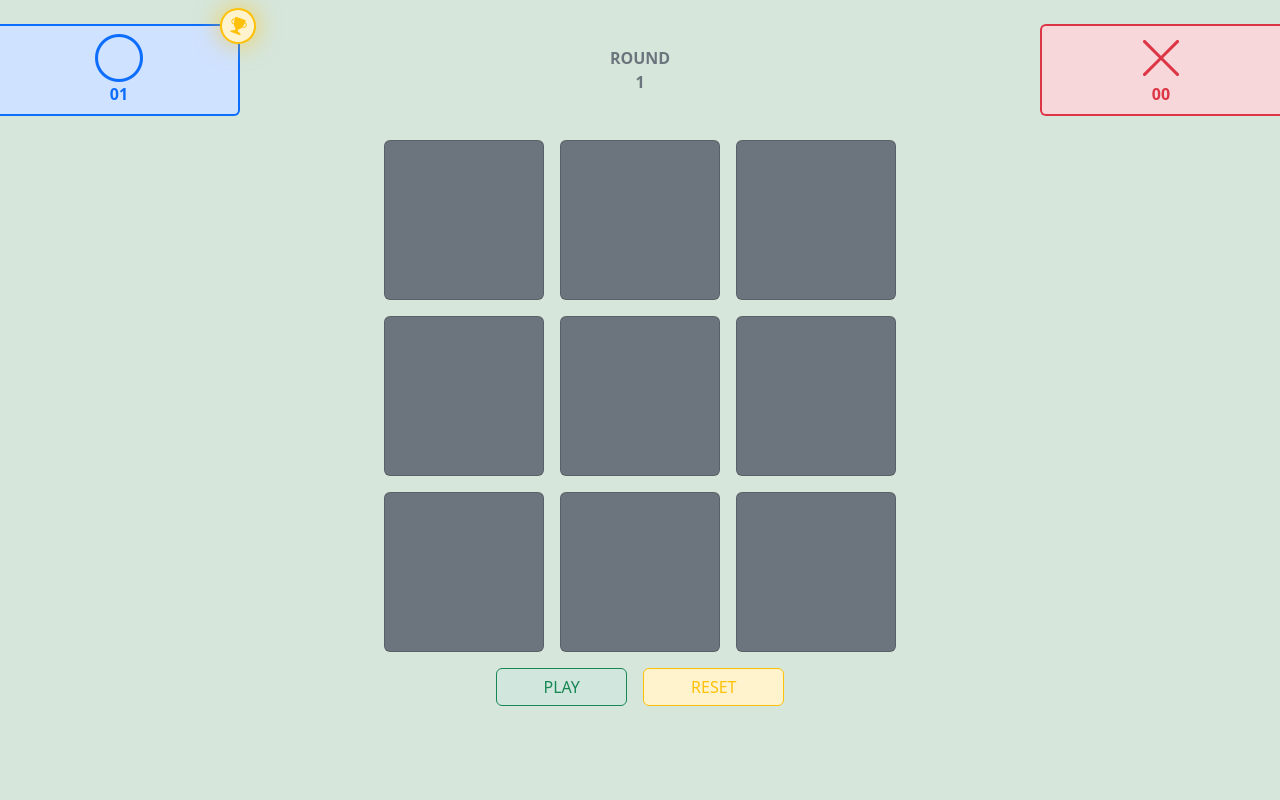
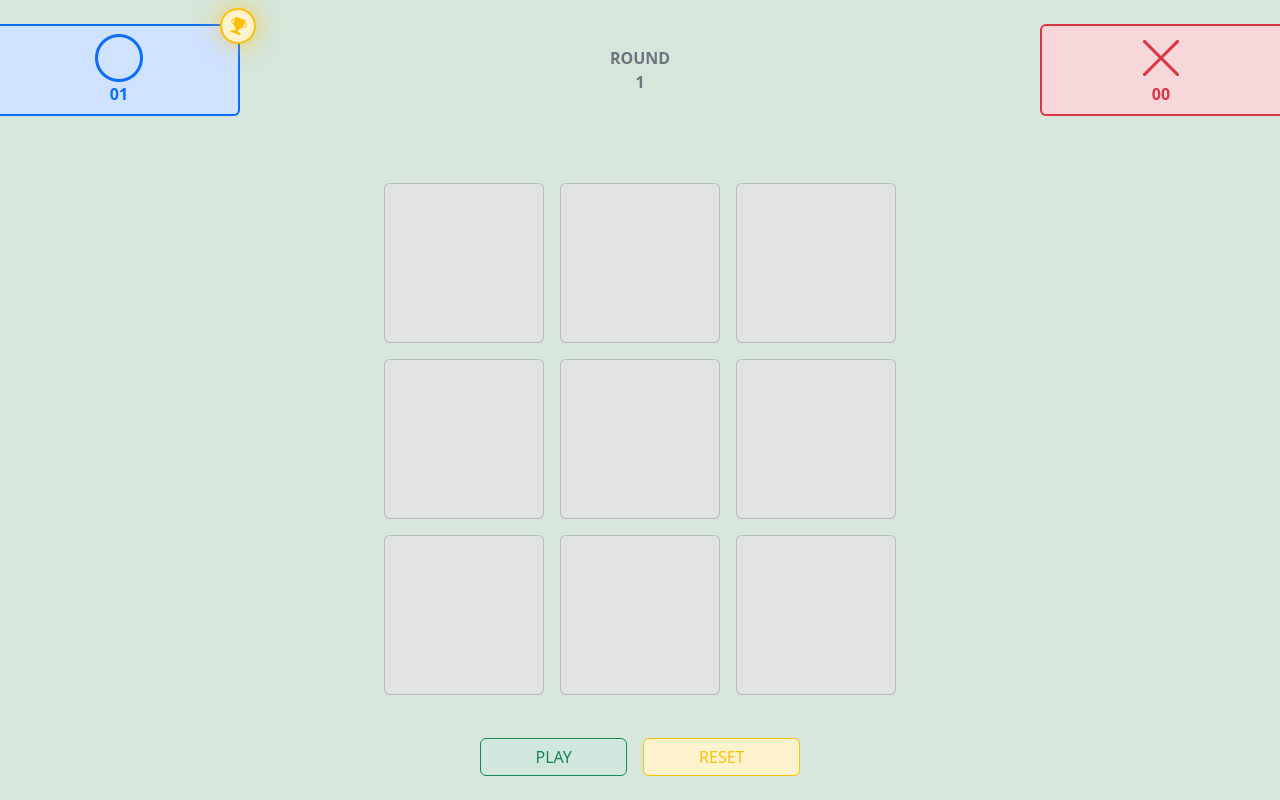
Before and after one commit to rStrzelczyk98/TicTacToe, an Angular app: page / in a window 1280 px wide. Built offline with nearby package versions, Linux system fonts and the light colour scheme.

Commit message:
layout update

```diff
--- a/src/app/app.component.html
+++ b/src/app/app.component.html
@@ -1,5 +1,7 @@
-<app-score></app-score>
+<div class="d-flex flex-column justify-content-between">
+  <app-score></app-score>
 
-<app-board></app-board>
+  <app-board></app-board>
 
-<app-button-group></app-button-group>
+  <app-button-group></app-button-group>
+</div>
--- a/src/app/app.component.scss
+++ b/src/app/app.component.scss
@@ -0,0 +1,3 @@
+div {
+  min-height: 100vh;
+}
--- a/src/app/board/card/card.component.html
+++ b/src/app/board/card/card.component.html
@@ -1,4 +1,4 @@
-<div class="flip card justify-content-center align-items-center bg-secondary" (click)="onClick()">
+<div class="flip card justify-content-center align-items-center bg-secondary-subtle" (click)="onClick()">
   <i *ngIf="selected | async" class="bi"
     [ngClass]="(selected | async) === 'circle' ? 'bi-circle text-primary' : 'bi-x-lg text-danger' "></i>
 </div>
--- a/src/app/board/card/card.component.scss
+++ b/src/app/board/card/card.component.scss
@@ -8,16 +8,14 @@
 }
 
 .flip {
-  animation: flip 250ms ease;
+  animation: flip 500ms ease;
 }
 
 @keyframes flip {
   from {
-    opacity: 0;
-    transform: scale(0.5);
+    transform: rotateY(0) scale(0.5);
   }
   to {
-    opacity: 1;
     transform: rotateY(180deg);
   }
 }
--- a/src/app/button-group/button-group.component.html
+++ b/src/app/button-group/button-group.component.html
@@ -1,4 +1,4 @@
-<div class="d-flex mx-auto p-3">
+<div class="d-flex mx-auto mb-4">
   <button class="flex-grow-1 btn bg-success-subtle border border-success text-success text-uppercase">play</button>
   <button class="flex-grow-1 btn bg-warning-subtle border border-warning text-warning text-uppercase">reset</button>
 </div>
```
